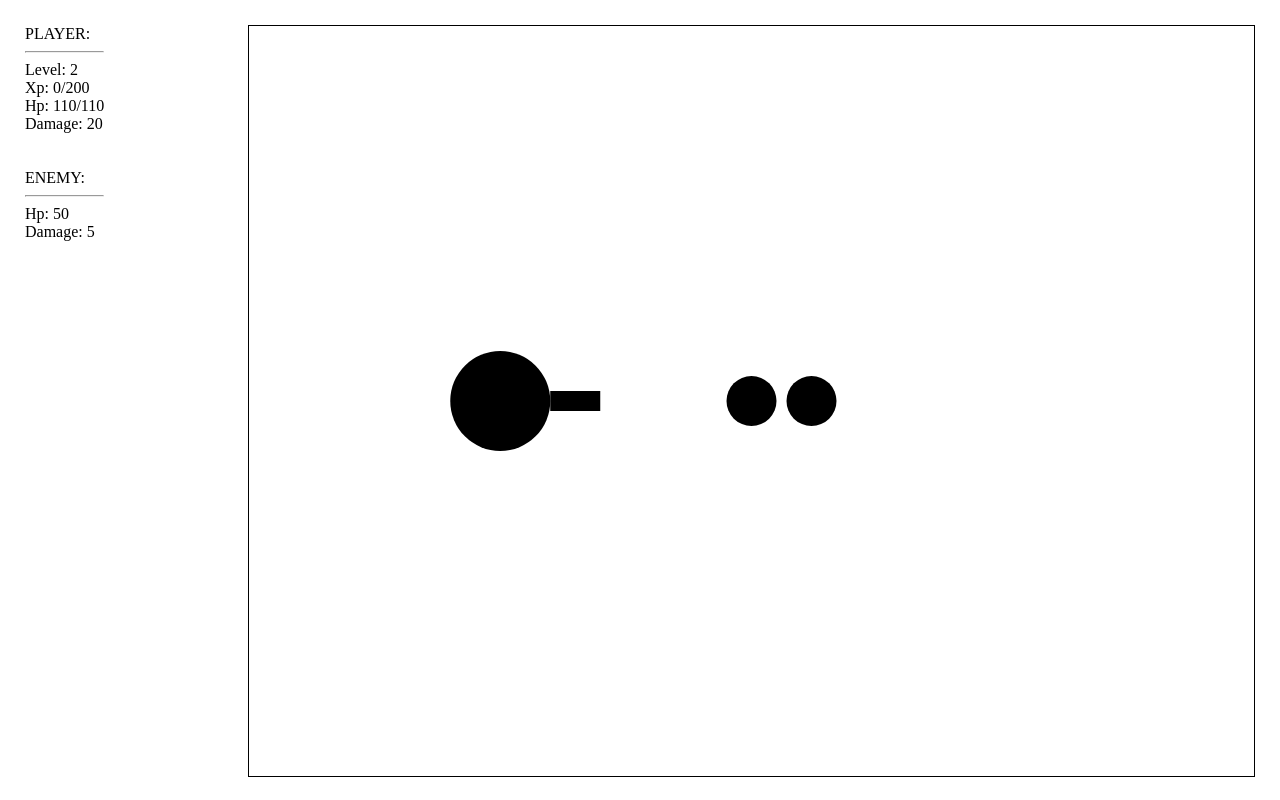
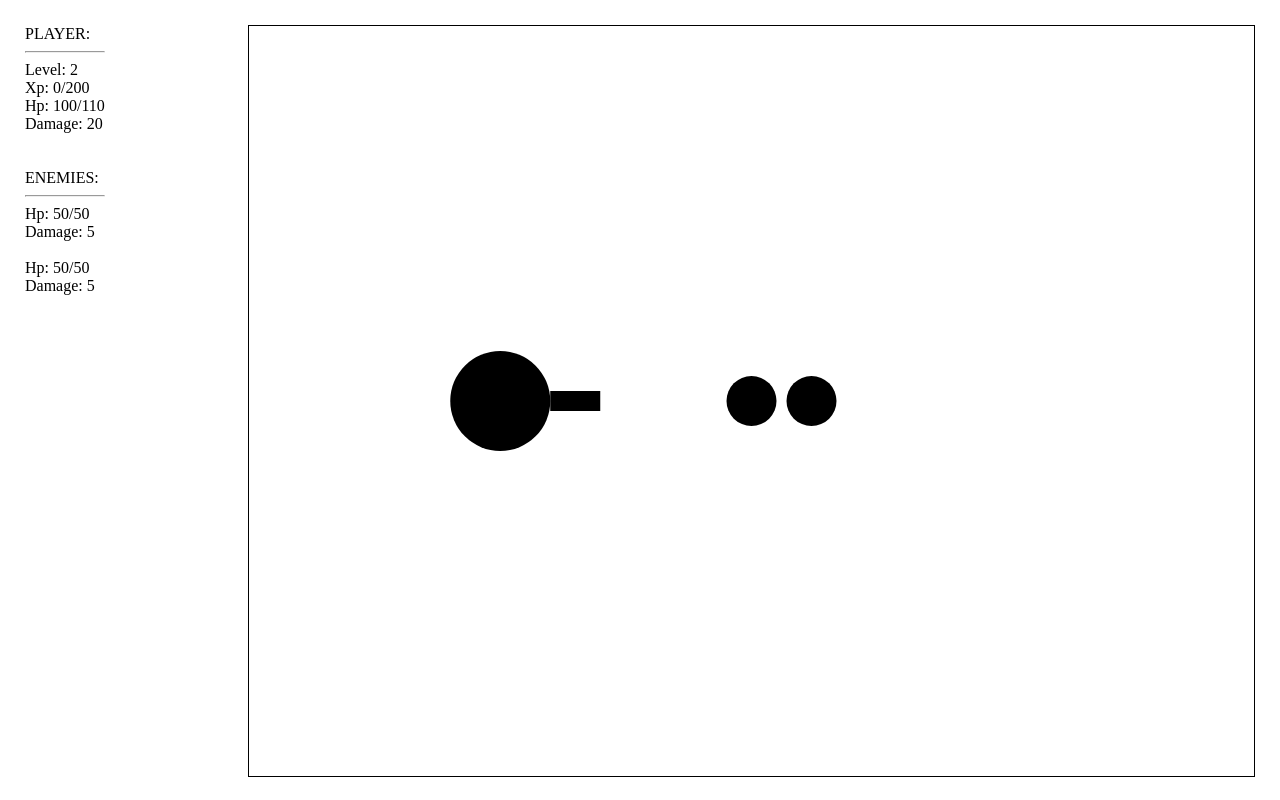
Before and after one commit to xx69xx/xx69xx.github.io, a plain HTML site: page index.html in a window 1280 px wide. Drawn offline with Linux system fonts and the light colour scheme.

Commit message:
Add files via upload

```diff
--- a/index.html
+++ b/index.html
@@ -14,10 +14,11 @@
 			Hp: <font id="player_hp"></font>/<font id="player_maxhp"></font><br>
 			Damage: <font id="player_dmg"></font><br>
 			<br><br>
-			ENEMY:<br>
+			ENEMIES:<br>
 			<hr>
-			Hp: <font id="enemy_hp"></font><br>
-			Damage: <font id="enemy_dmg"></font><br>
+			<div id="enemies">
+
+			</div>
 		</div>
 
 		<canvas id="canvas"></canvas>
--- a/script.js
+++ b/script.js
@@ -4,8 +4,8 @@ canvas.setAttribute("width", window.innerWidth-275);
 canvas.setAttribute("height", window.innerHeight-50);
 
 var player = {lvl:1, xp:0, dmg:10, hp:100, maxhp:100};
-var slimes = {lvl:1, xp:0, hp:50, dmg:5};
-var enemies = [{hp:slimes.hp, dmg:slimes.dmg}];
+var slimes = {lvl:1, xp:0, dmg:5, hp:50};
+var enemies = [{dmg:slimes.dmg, hp:slimes.hp, maxhp:slimes.hp}];
 
 var framecount = 0;
 
@@ -32,10 +32,12 @@ function attack(){
 		if(player.hp<=0){
 			alert("you died");
 			location.reload();
+
 		}
 	}
 
 	enemies[0].hp -= player.dmg;
+	player.hp=player.maxhp;
 	if(enemies[0].hp<=0){
 		enemies.shift();
 		player.xp += 100;
@@ -43,14 +45,13 @@ function attack(){
 			player.xp = 0;
 			player.lvl++;
 			player.maxhp+=10;
-			player.hp=player.maxhp;
 			player.dmg+=10;
 		}
 	}
 }
 
 function spawn(){
-	enemies.push({hp:slimes.hp, dmg:slimes.dmg});
+	enemies.push({dmg:slimes.dmg, hp:slimes.hp, maxhp:slimes.hp});
 }
 
 function menu(){
@@ -61,8 +62,11 @@ function menu(){
 	document.getElementById("player_maxhp").innerHTML = player.maxhp;
 	document.getElementById("player_dmg").innerHTML = player.dmg;
 
-	document.getElementById("enemy_hp").innerHTML = enemies[0].hp;
-	document.getElementById("enemy_dmg").innerHTML = enemies[0].dmg;
+	document.getElementById("enemies").innerHTML = "";
+	for(var i = 0; i < enemies.length; i++){
+		document.getElementById("enemies").innerHTML += "Hp: " + enemies[i].hp + "/" + enemies[i].maxhp + "<br>";
+		document.getElementById("enemies").innerHTML += "Damage: " + enemies[i].dmg + "<br><br>";
+	}
 }
 
 function draw(){
```
